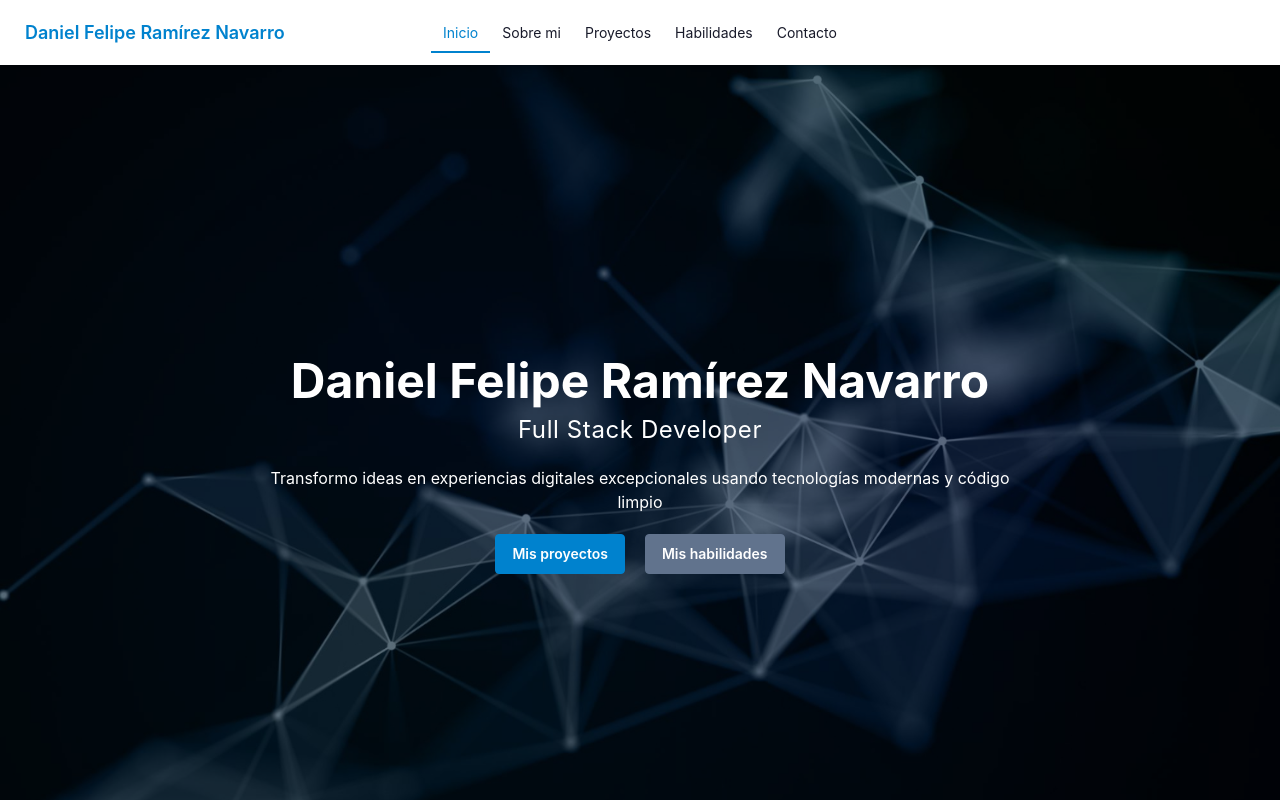
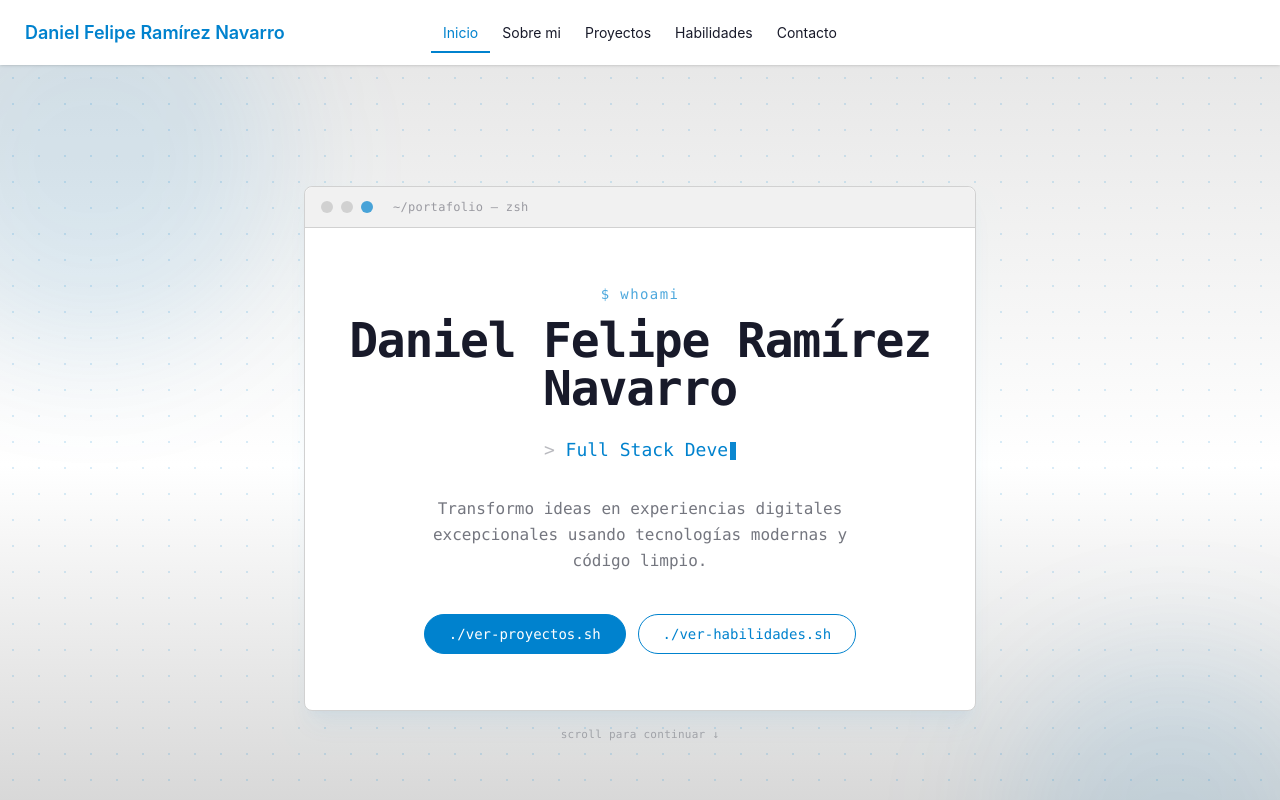
Before and after one commit to DanielRN-SOFT/portafolio_personal_frontend, a React (Vite) app: page / in a window 1280 px wide. Shown: the top 800 px of the page. Built offline with nearby package versions, Linux system fonts and the light colour scheme; no server answers.

Commit message:
Rediseño de portafolio, diseño basado en la terminal: HeroSection

```diff
--- a/src/components/HeroSection.jsx
+++ b/src/components/HeroSection.jsx
@@ -1,33 +1,120 @@
+import { useState, useEffect } from "react";
+
+const ROLES = [
+  "Desarrollador de Software",
+  "Full Stack Developer",
+  "Diseño de Soluciones Digitales",
+];
+
+const TYPE_SPEED = 55;
+const DELETE_SPEED = 30;
+const HOLD_TIME = 1600;
+
 const HeroSection = () => {
+  const [roleIndex, setRoleIndex] = useState(0);
+  const [text, setText] = useState("");
+  const [phase, setPhase] = useState("typing"); // typing | holding | deleting
+
+  useEffect(() => {
+    const current = ROLES[roleIndex];
+
+    if (phase === "typing") {
+      if (text.length < current.length) {
+        const t = setTimeout(
+          () => setText(current.slice(0, text.length + 1)),
+          TYPE_SPEED,
+        );
+        return () => clearTimeout(t);
+      }
+      const t = setTimeout(() => setPhase("holding"), HOLD_TIME);
+      return () => clearTimeout(t);
+    }
+
+    if (phase === "holding") {
+      const t = setTimeout(() => setPhase("deleting"), HOLD_TIME);
+      return () => clearTimeout(t);
+    }
+
+    if (phase === "deleting") {
+      if (text.length > 0) {
+        const t = setTimeout(
+          () => setText(current.slice(0, text.length - 1)),
+          DELETE_SPEED,
+        );
+        return () => clearTimeout(t);
+      }
+      setRoleIndex((i) => (i + 1) % ROLES.length);
+      setPhase("typing");
+    }
+  }, [text, phase, roleIndex]);
+
   return (
-    <div className="hero min-h-screen bg-[url('/hero_section_2.jpg')] bg-cover bg-fixed">
-      <div className="hero-overlay"></div>
-      <div className="hero-content text-neutral-content text-center">
-        <div className="max-w-3xl">
-          <h1 className="mb-2 text-5xl font-bold fade-in">
-            Daniel Felipe Ramírez Navarro
-          </h1>
-          <span className="mb-5 text-rotate text-lg sm:text-xl md:text-2xl tracking-wide leading-snug">
-            <span className="flex flex-col items-center text-center max-w-full px-2">
-              <span>Desarrollador de Software</span>
-              <span>Full Stack Developer</span>
-              <span>Diseño de Soluciones Digitales</span>
+    <div className="relative min-h-screen w-full overflow-hidden bg-linear-to-b from-base-200 via-base-100 to-base-300 flex items-center justify-center px-4 py-20">
+      {/* Textura de fondo: grid de puntos, muy sutil, tono primary */}
+      <div
+        className="absolute inset-0 opacity-[0.15] text-primary"
+        style={{
+          backgroundImage: "radial-gradient(currentColor 1px, transparent 1px)",
+          backgroundSize: "26px 26px",
+        }}
+      />
+      {/* Resplandores azules suaves, coherentes con un fondo claro */}
+      <div className="pointer-events-none absolute -top-24 -left-24 h-95 w-95 rounded-full bg-primary/10 blur-3xl" />
+      <div className="pointer-events-none absolute -bottom-32 -right-16 h-85 w-85 rounded-full bg-primary/10 blur-3xl" />
+
+      <div className="relative z-10 w-full max-w-2xl">
+        {/* Ventana de terminal, en clave clara */}
+        <div className="rounded-lg border border-base-300 bg-base-100 shadow-xl shadow-primary/5">
+          {/* Barra de título */}
+          <div className="flex items-center gap-2 border-b border-base-300 bg-base-200/60 px-4 py-3 rounded-t-lg">
+            <span className="h-3 w-3 rounded-full bg-base-300" />
+            <span className="h-3 w-3 rounded-full bg-base-300" />
+            <span className="h-3 w-3 rounded-full bg-primary/70" />
+            <span className="ml-3 text-xs text-base-content/40 tracking-wide font-mono">
+              ~/portafolio — zsh
             </span>
-          </span>
-          <p className="mb-5">
-            Transformo ideas en experiencias digitales excepcionales usando
-            tecnologías modernas y código limpio
-          </p>
+          </div>
 
-          <div className="flex justify-center items-center gap-5">
-            <button className="btn btn-primary">
-              <a href="#proyectos">Mis proyectos</a>
-            </button>
-            <button className="btn btn-secondary">
-              <a href="#habilidades">Mis habilidades</a>
-            </button>
+          {/* Cuerpo */}
+          <div className="px-6 py-10 sm:px-10 sm:py-14 text-center font-mono">
+            <p className="text-xs sm:text-sm text-primary/70 mb-3 tracking-widest">
+              $ whoami
+            </p>
+            <h1 className="text-3xl sm:text-4xl md:text-5xl font-bold text-base-content mb-6 tracking-tight">
+              Daniel Felipe Ramírez Navarro
+            </h1>
+
+            <div className="min-h-7 mb-8 text-base sm:text-lg text-primary font-medium">
+              <span className="text-base-content/30">&gt;&nbsp;</span>
+              {text}
+              <span className="inline-block w-[0.55ch] bg-primary animate-pulse ml-0.5 align-middle h-[1em]" />
+            </div>
+
+            <p className="mb-10 text-sm sm:text-base text-base-content/60 max-w-md mx-auto leading-relaxed">
+              Transformo ideas en experiencias digitales excepcionales usando
+              tecnologías modernas y código limpio.
+            </p>
+
+            <div className="flex flex-col sm:flex-row justify-center items-center gap-3">
+              <a
+                href="#proyectos"
+                className="btn btn-primary rounded-full px-6 font-mono font-normal normal-case"
+              >
+                ./ver-proyectos.sh
+              </a>
+              <a
+                href="#habilidades"
+                className="btn btn-outline btn-primary rounded-full px-6 font-mono font-normal normal-case"
+              >
+                ./ver-habilidades.sh
+              </a>
+            </div>
           </div>
         </div>
+
+        <p className="mt-4 text-center text-[11px] text-base-content/30 tracking-wide font-mono">
+          scroll para continuar ↓
+        </p>
       </div>
     </div>
   );
```
